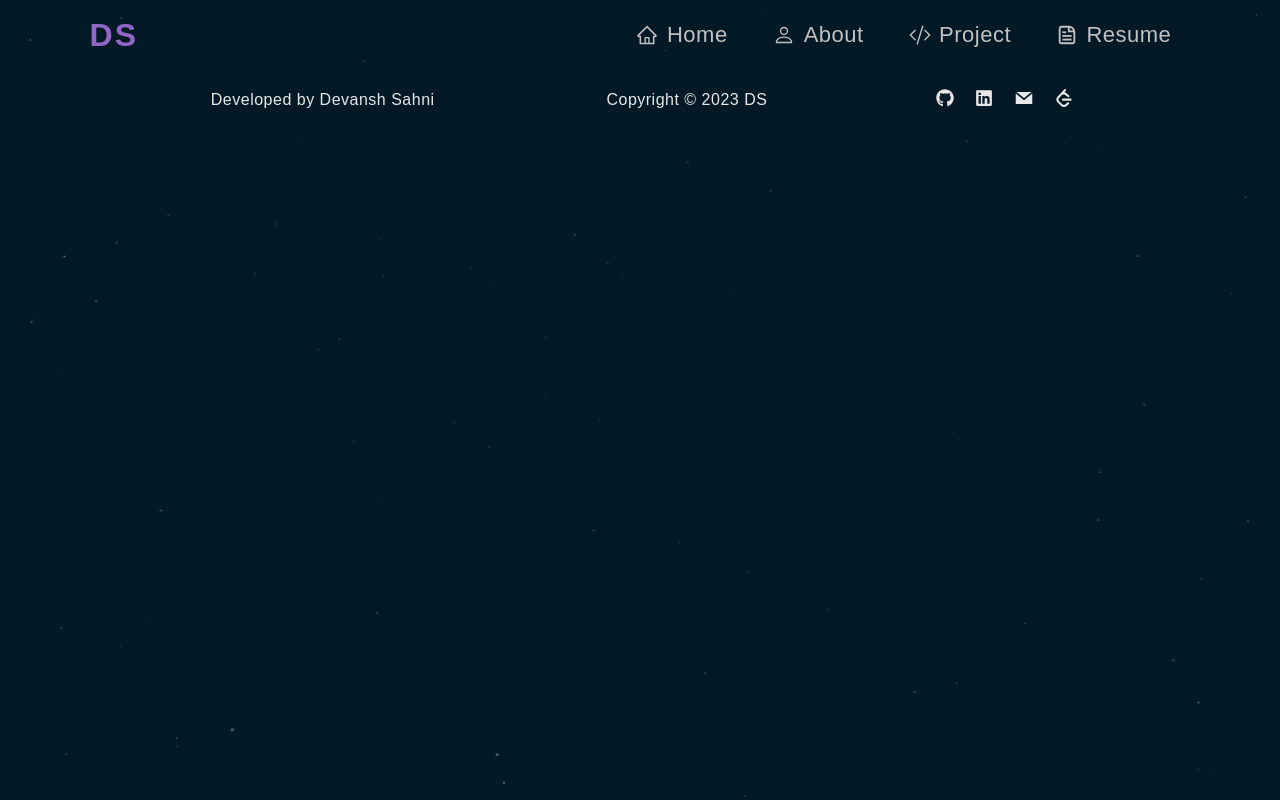
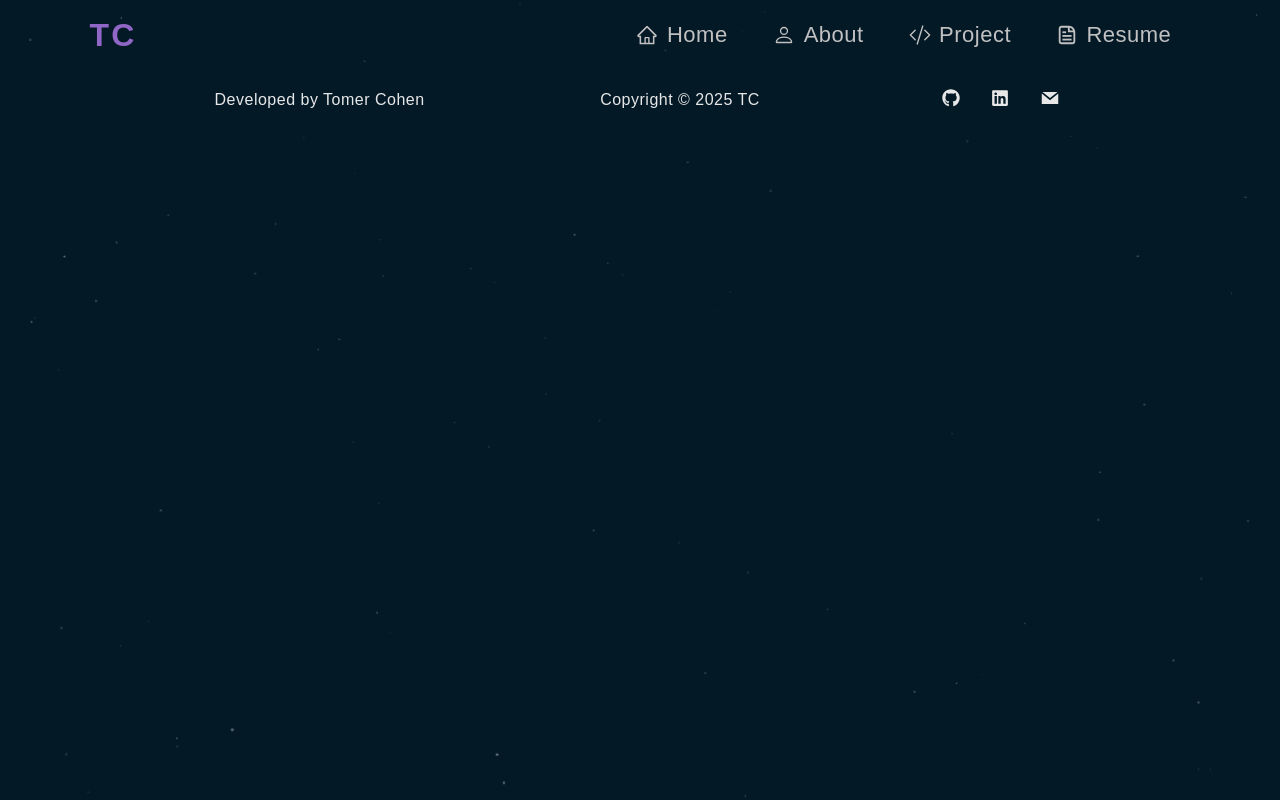
Before and after one commit to Specril/tomer-cohen-portfolio, a React (Vite) app: page / in a window 1280 px wide. Built offline with nearby package versions, Linux system fonts and the light colour scheme.

Commit message:
update: footer and logo personalized

```diff
--- a/src/Components/Footer.jsx
+++ b/src/Components/Footer.jsx
@@ -6,13 +6,12 @@ import {SiLeetcode} from "react-icons/si"
 const Footer = () => {
   return (
     <footer>
-      <h4>Developed by Devansh Sahni</h4>
-      <h4>Copyright &copy; 2023 DS</h4>
+      <h4>Developed by Tomer Cohen</h4>
+      <h4>Copyright &copy; 2025 TC</h4>
       <div className='footerLinks'>
-        <a href="https://github.com/DevanshSahni" target='_blank'><FaGithub/></a>
-        <a href="https://www.linkedin.com/in/devansh-sahni/" target='_blank'><FaLinkedin/></a>
-        <a href='mailTo:devanshsahni@gmail.com' target='_blank'><GrMail/></a>
-        <a href="https://leetcode.com/sahni1403/" target="_blank"><SiLeetcode/></a>
+        <a href="https://github.com/Specril" target='_blank'><FaGithub/></a>
+        <a href="https://www.linkedin.com/in/tomer-c/" target='_blank'><FaLinkedin/></a>
+        <a href='mailTo:tomixlr@gmail.com' target='_blank'><GrMail/></a>
       </div>
     </footer>
   )
--- a/src/Components/Navbar.jsx
+++ b/src/Components/Navbar.jsx
@@ -42,7 +42,7 @@ const Nav = () => {
   return (
     <nav className={navbarblur? 'Navbar blur':'Navbar'}>
 
-        <h1 title='Reload' onClick={()=>window.location.reload(true)} className='Logo'>DS</h1>
+        <h1 title='Reload' onClick={()=>window.location.reload(true)} className='Logo'>TC</h1>
 
         <div className='Hamburger' onClick={showMenu}>
             <span className='bar'></span>
```
